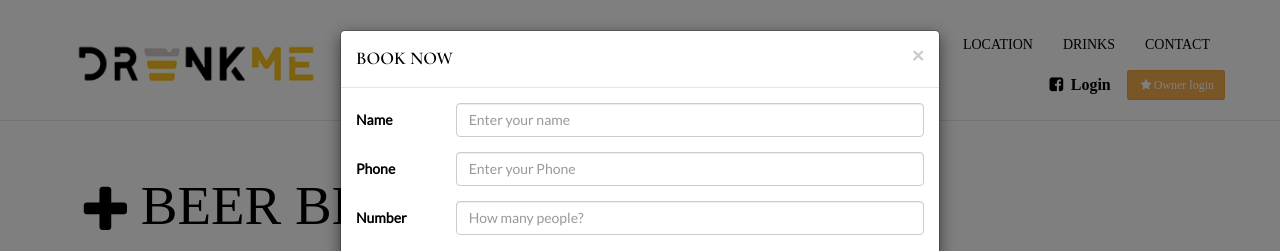
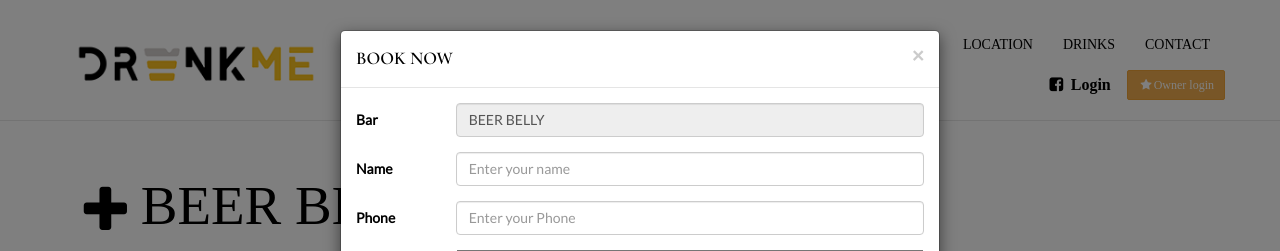
Before and after one commit to Tananya/DrunkMe, a Django app: page /detail/1 in a window 1280 px wide, after a click on "BOOK NOW". Shown: the top 251 px of the page. Run offline with Django 3.2, Linux system fonts and the light colour scheme; data comes from the database, SQL or seed files in the repository; both versions use the stored data as it was after the commit; some libraries are stand-ins or nearby versions.

Commit message:
23/05/2017

```diff
--- a/myproject/DrunkMe/templates/detail.html
+++ b/myproject/DrunkMe/templates/detail.html
@@ -1,6 +1,14 @@
 {% extends "base.html" %}
 
 {% block body %}
+<style type="text/css">
+  .selectpicker{
+
+    width: 100%;
+    height: 30px;
+    padding: 5px 0px;
+  }
+</style>
 
     <div class="blockcontents section namebar">
       <div class="container">
@@ -13,9 +21,10 @@
       </div>
     </div>
 
+    <form method="GET" class="form-horizontal" role="form">
 
 
-    <div id="carousel-example" data-interval="5000" class="carousel slide" data-ride="carousel">
+    <div id="carousel-example" data-interval="3000" class="carousel slide" data-ride="carousel">
       <div class="carousel-inner">
        {% if detail.image1 %}
         <div class="item active">
@@ -40,7 +49,7 @@
       <div class="container">
         <div class="row">
           <div class="col-md-12">
-            {% if detail.promotion %}
+          {% if detail.promotion %}
             <p style="font-family: 'Athiti', sans-serif;font-size: 30px">Promotion : {{detail.promotion}}</p>
             {% endif %}
 
@@ -58,7 +67,8 @@
                   <td style="border: none;">
                     <img class="media-object" src="../media/images/base/br1.png" height="35" width="35">
                   </td>
-                  <td style="border: none;font-family: 'Athiti', sans-serif;font-size: 20px">{{detail.name}}</td>
+                  <td style="border: none;font-family: 'Athiti', sans-serif;font-size: 20px" >{{detail.name}}</td>
+
                 </tr>
                 <tr>
                   <td style="border: none;">
@@ -109,7 +119,7 @@
             <button class="buttonY" style="vertical-align:middle"><span>BOOK NOW</span></button></a>
           </div>
           <div class="col-md-7">
-            <iframe  style="float: right;" src="{{detail.googlemap}}" width="400" height="300" frameborder="0" style="border:0" allowfullscreen></iframe>
+            <iframe  style="float: right;" src="{{i.googlemap}}" width="400" height="300" frameborder="0" style="border:0" allowfullscreen></iframe>
           </div>
         </div>
       </div>
@@ -125,15 +135,28 @@
           <div class="modal-header">
             <button type="button" class="close" data-dismiss="modal" aria-hidden="true">×</button>
             <h4 class="modal-title">BOOK NOW</h4>
+
+             <input style="display:none"  type="text"  name ="idbar" class="form-control" id="inputEmail3" value="{{detail.id}}" readonly="readonly">
           </div>
+
+
           <div class="modal-body">
-            <form class="form-horizontal" role="form">
+
+            <div class="form-group has-feedback">
+                <div class="col-sm-2">
+                  <label for="inputEmail3" class="control-label">Bar</label>
+                </div>
+                <div class="col-sm-10">
+                  <input type="text"  name ="namebar" class="form-control" id="inputEmail3" value="{{detail.name}}" readonly="readonly">
+
+                </div>
+              </div>
               <div class="form-group has-feedback">
                 <div class="col-sm-2">
                   <label for="inputEmail3" class="control-label">Name</label>
                 </div>
                 <div class="col-sm-10">
-                  <input type="text" class="form-control" id="inputEmail3" placeholder="Enter your name">
+                  <input type="text"  name ="name" class="form-control" id="inputEmail3" placeholder="Enter your name">
                 </div>
               </div>
               <div class="form-group has-feedback">
@@ -141,7 +164,21 @@
                   <label for="inputEmail3" class="control-label">Phone</label>
                 </div>
                 <div class="col-sm-10">
-                  <input type="text" class="form-control" id="inputEmail3" placeholder="Enter your Phone">
+                  <input type="text"  name ="phone" class="form-control" id="inputEmail3" placeholder="Enter your Phone">
+                </div>
+              </div>
+              <div class="form-group has-feedback">
+                <div class="col-sm-2">
+                  <label for="inputPassword3" class="control-label">Time</label>
+                </div>
+                <div class="col-sm-10">
+                  <select name = "time" class="selectpicker">
+                    <option value = "19:00">19:00</option>
+                    <option value = "19:30">19:30</option>
+                    <option value = "20:00">20:00</option>
+                    <option value = "20:30">20:30</option>
+                    <option value = "21:00">21:00</option>
+                  </select>
                 </div>
               </div>
               <div class="form-group has-feedback">
@@ -149,33 +186,21 @@
                   <label for="inputPassword3" class="control-label">Number</label>
                 </div>
                 <div class="col-sm-10">
-                  <input type="text" class="form-control" id="inputPassword3" placeholder="How many people?">
+                  <input type="text"  name ="people" class="form-control" id="inputPassword3" placeholder="How many people?">
                 </div>
               </div>
-            </form>
+
           </div>
           <div class="modal-footer">
             <a class="btn btn-default" data-dismiss="modal">Close</a>
-            <a class="btn btn-warning" data-dismiss="modal" id="btnSavebook" data-toggle="modal"
-            data-target="#modalSuccess">Save Book</a>
+            <input class="btn btn-warning"  data-toggle="modal" data-target="#modalSuccess" type="submit" value="Save Book"/>
           </div>
-        </div>
-      </div>
-    </div>
-    <div class="modal fade" id="modalSuccess">
-      <div class="modal-dialog">
-        <div class="modal-content">
-          <div class="modal-body">
-            <p class="text-success">Booked Successfully.&nbsp;</p>
-          </div>
-          <div class="modal-footer">
-            <button type="button" class="btn btn-default" data-dismiss="modal">Close</button>
-          </div>
+
         </div>
       </div>
     </div>
 
-
+    </form>
 
 <div id="fb-root"></div>
 <script>(function(d, s, id) {
@@ -186,4 +211,6 @@
   fjs.parentNode.insertBefore(js, fjs);
 }(document, 'script', 'facebook-jssdk'));</script>
 
+
+
     {% endblock body %}
--- a/myproject/DrunkMe/views.py
+++ b/myproject/DrunkMe/views.py
@@ -33,6 +33,26 @@ def eventall(request):
 
 def detail(request , num = '1'):
 	detail = Bar.objects.get(id=num)
+
+
+
+	barname = request.GET.get("namebar")
+	name = request.GET.get("name")
+	phone = request.GET.get("phone")
+	time = request.GET.get("time")
+	people = request.GET.get("people")
+
+
+
+
+	if name:
+		b = Bar.objects.get(id=num)
+		booking = Booking.objects.create(
+								bar = b,
+								name = name,
+								phone = phone,
+								time = time,
+								people = people,)
 	return render(request, 'detail.html' , {'detail' : detail})
 
 def menu(request , num = '1'):
```
Also changed, not shown: myproject/DrunkMe/templates/areasdetail.html (+7 -2 lines), myproject/db.sqlite3, 1 other file.
